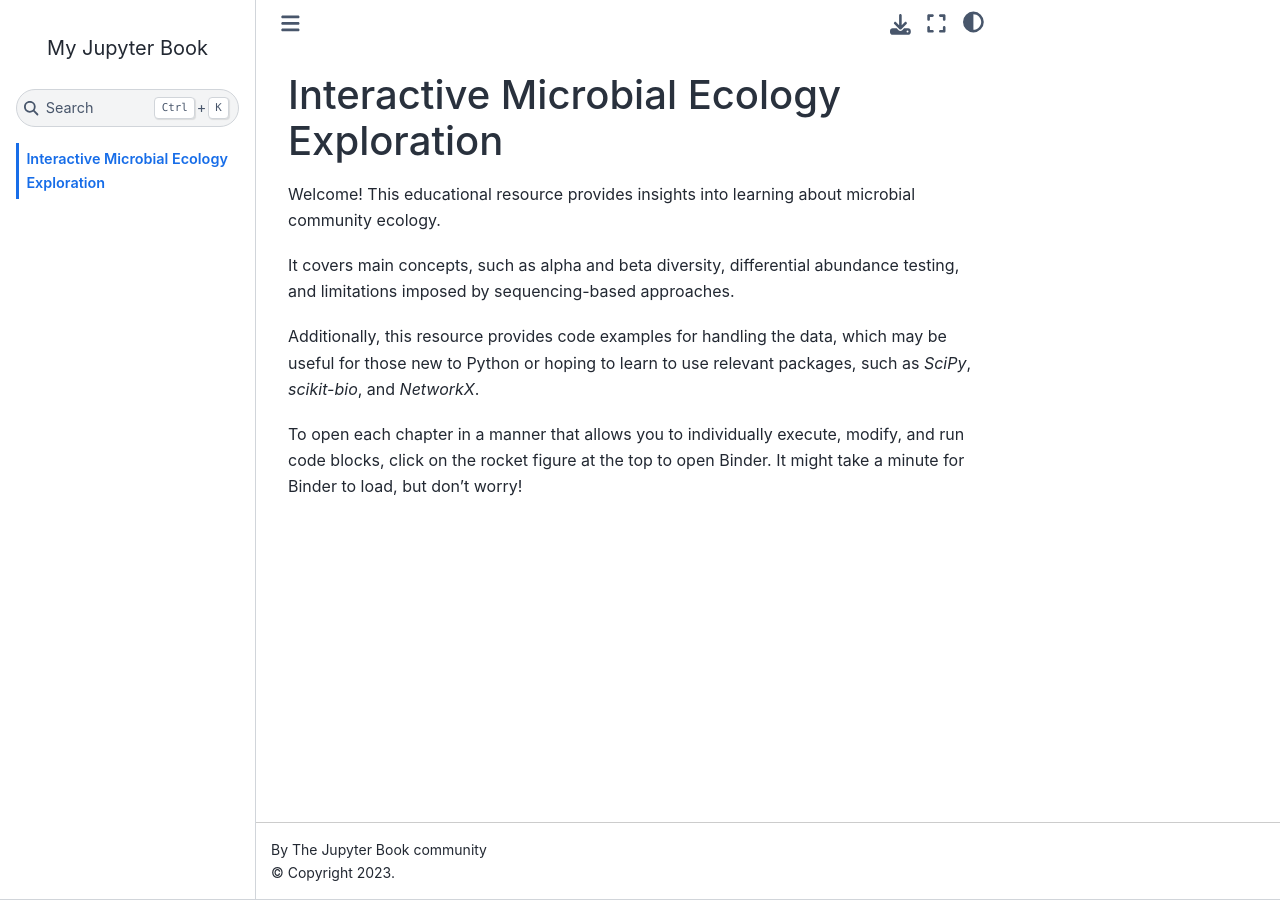
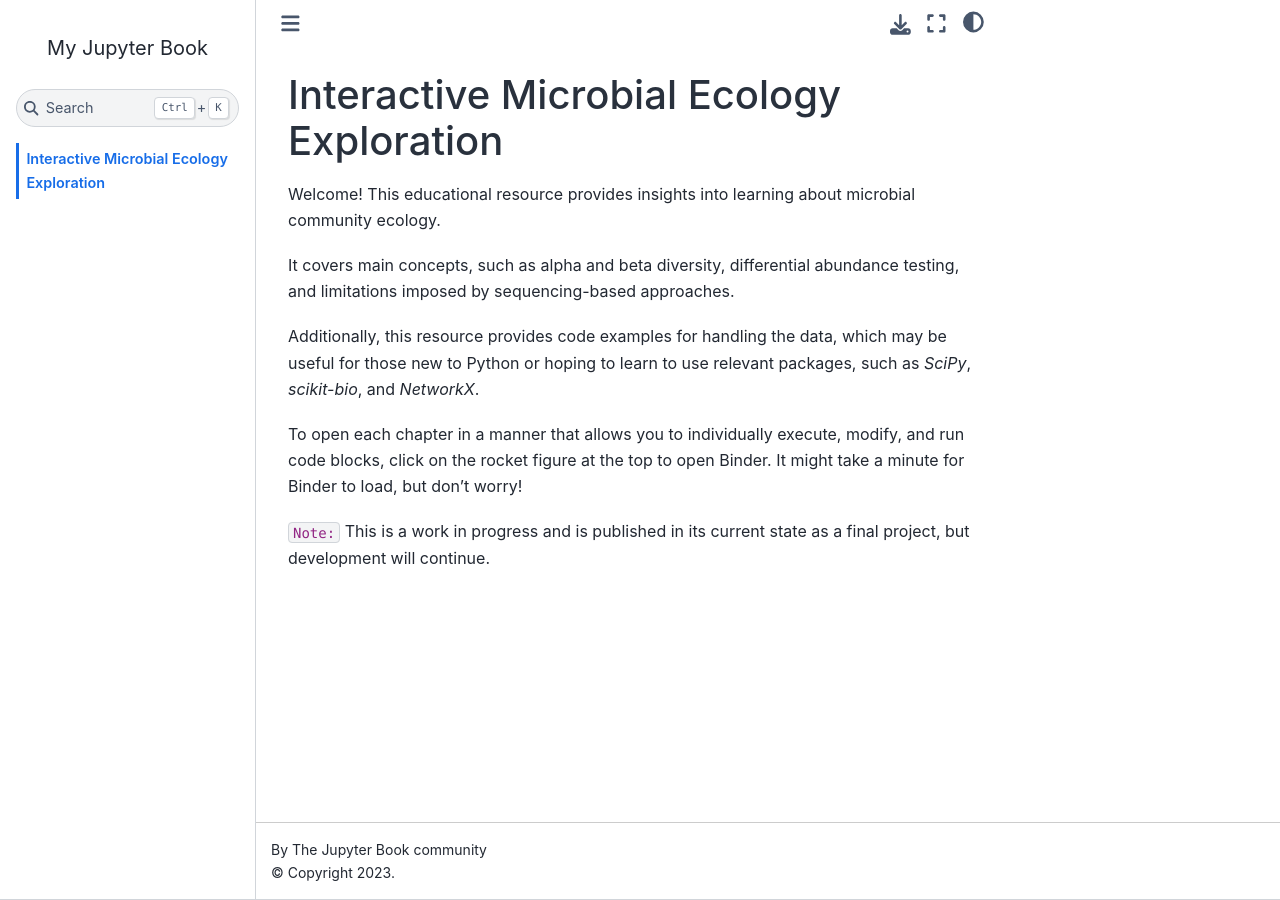
Before and after one commit to sterrettJD/CSCI-6118-Project, a Jupyter Book: the page built from index.rst, in a window 1280 px wide. Built offline with Jupyter Book 1.0.4 settings and Sphinx 7.4.7 and the Sphinx Book theme 1.1.4, drawn with Linux system fonts in a browser that asks for light colours; pages that are not in the unit, such as notebooks, are missing from menus.

Commit message:
WIP note

```diff
--- a/index.rst
+++ b/index.rst
@@ -8,3 +8,5 @@ It covers main concepts, such as alpha and beta diversity, differential abundanc
 Additionally, this resource provides code examples for handling the data, which may be useful for those new to Python or hoping to learn to use relevant packages, such as `SciPy`, `scikit-bio`, and `NetworkX`.
 
 To open each chapter in a manner that allows you to individually execute, modify, and run code blocks, click on the rocket figure at the top to open Binder. It might take a minute for Binder to load, but don't worry!
+
+``Note:`` This is a work in progress and is published in its current state as a final project, but development will continue.
```
